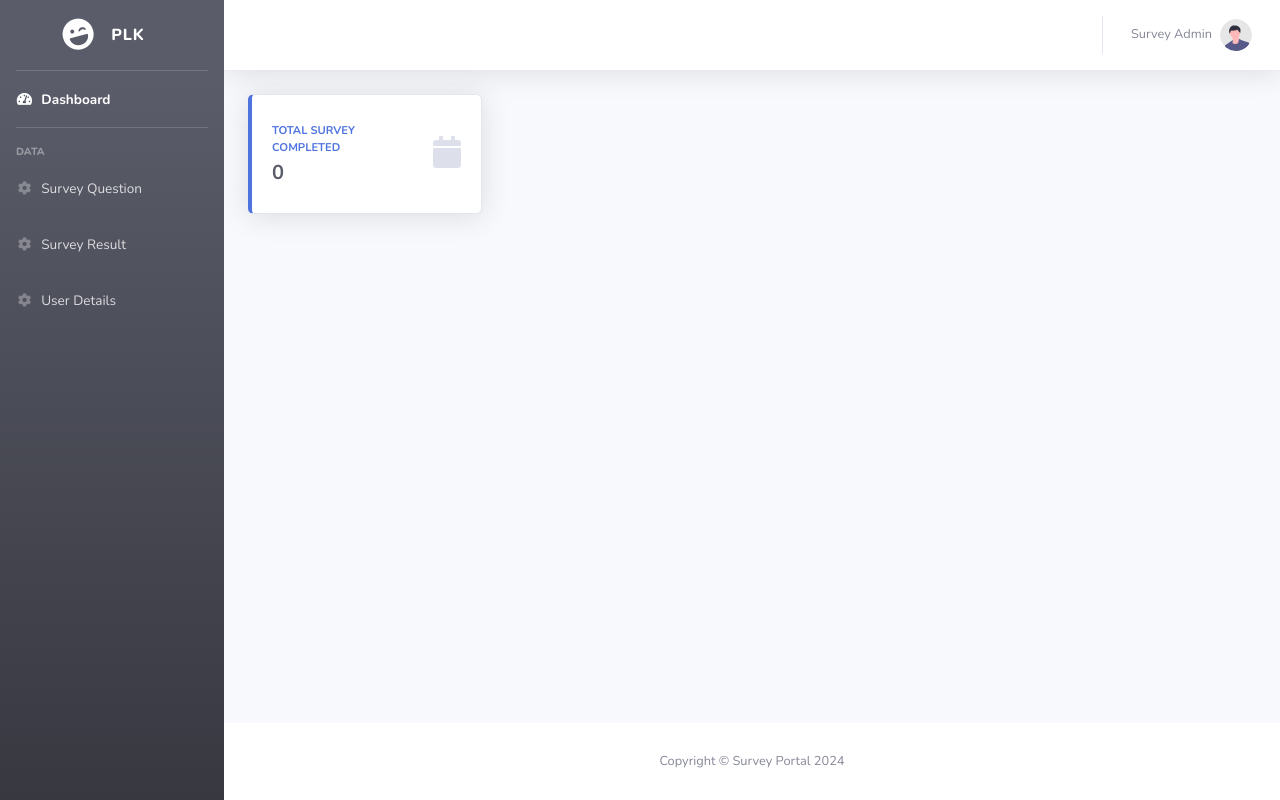
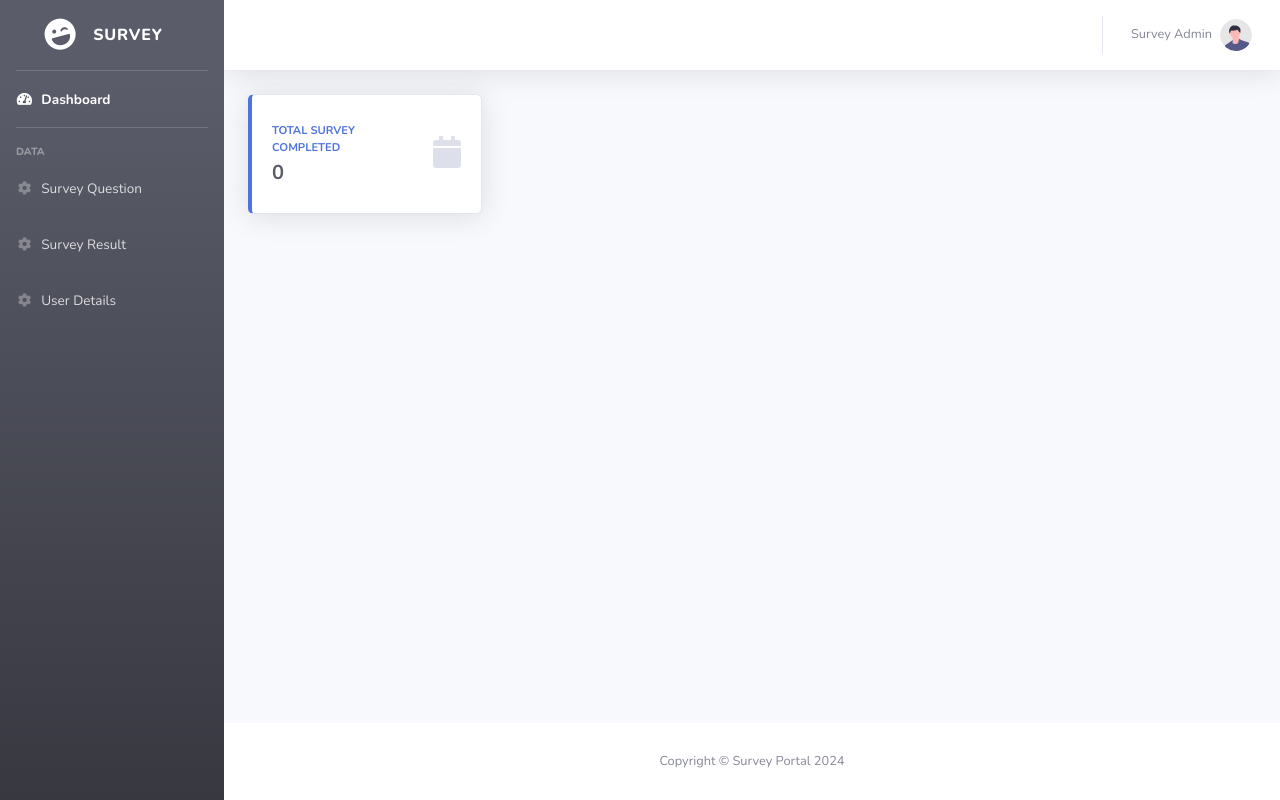
Before and after one commit to Do-Test-Live/W-Survey-Portal, a PHP site: page /admin/dashboard.php in a window 1280 px wide. Run offline with PHP 8.4, Linux system fonts and the light colour scheme; a user stored in the database is signed in; data that the repository does not hold is empty.

Commit message:
update sidebar

```diff
--- a/admin/include/sidebar.php
+++ b/admin/include/sidebar.php
@@ -6,7 +6,7 @@
         <div class="sidebar-brand-icon rotate-n-15">
             <i class="fas fa-laugh-wink"></i>
         </div>
-        <div class="sidebar-brand-text mx-3">PLK</div>
+        <div class="sidebar-brand-text mx-3">SURVEY</div>
     </a>
 
     <!-- Divider -->
```
